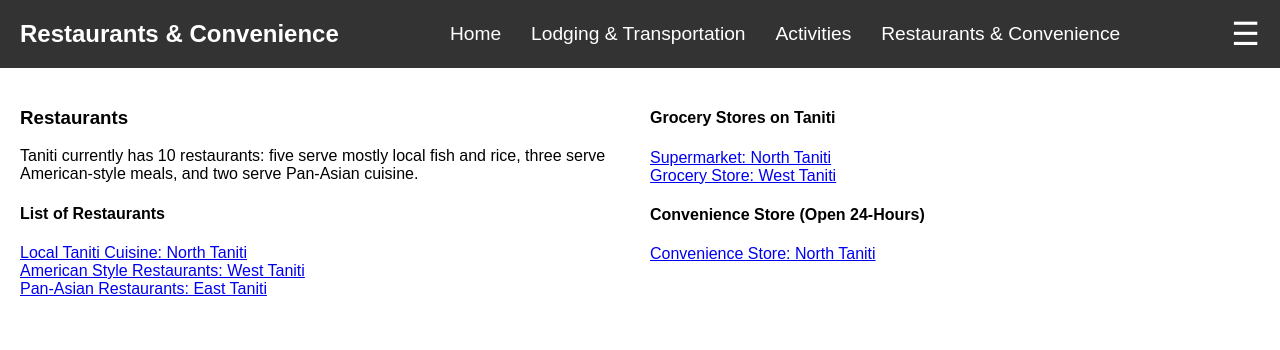
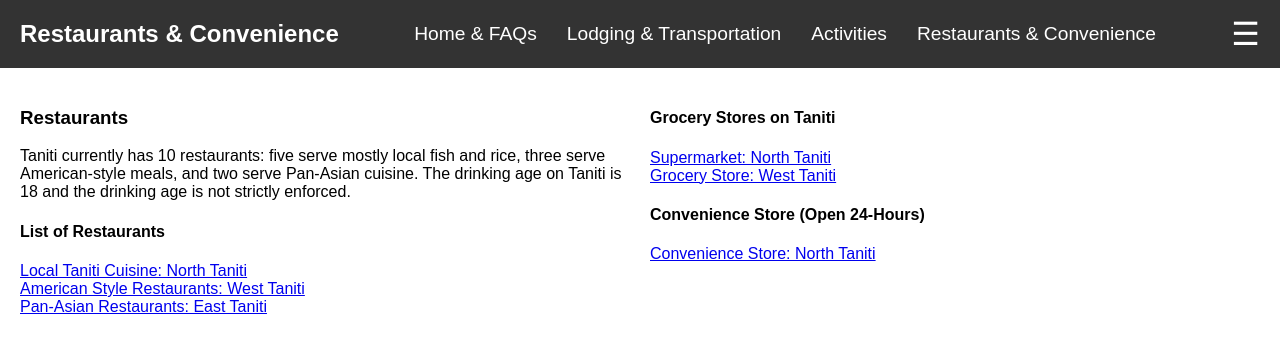
Before and after one commit to KateFavre/UXdesignD479, a plain HTML site: page restaurantsandconvenience.html in a window 1280 px wide. Drawn offline with Linux system fonts and the light colour scheme.

Commit message:
adding changes from Guerilla Usability Testing

```diff
--- a/restaurantsandconvenience.html
+++ b/restaurantsandconvenience.html
@@ -12,7 +12,7 @@
     <nav class="navbar">
         <div class="logo">Restaurants & Convenience</div>
         <ul class="nav-links">
-            <li><a href="home.html">Home</a></li>
+            <li><a href="home.html">Home & FAQs</a></li>
             <li><a href="lodgingandtransportation.html">Lodging & Transportation</a></li>
             <li><a href="activities.html">Activities</a></li>
             <li><a href="restaurantsandconvenience.html">Restaurants & Convenience</a></li>
@@ -23,7 +23,7 @@
         <div class = "column">
             <h3>Restaurants</h3>
             <p>
-                Taniti currently has 10 restaurants: five serve mostly local fish and rice, three serve American-style meals, and two serve Pan-Asian cuisine.
+                Taniti currently has 10 restaurants: five serve mostly local fish and rice, three serve American-style meals, and two serve Pan-Asian cuisine. The drinking age on Taniti is 18 and the drinking age is not strictly enforced.
             </p>
             <h4>List of Restaurants</h4>
             <ul>
```
Also changed, not shown: activities.html (+1 -1 lines), entertainment.html (+1 -1 lines), groundtransport.html (+1 -1 lines), home.html (+1 -1 lines), lodging.html (+1 -1 lines), lodgingandtransportation.html (+1 -1 lines), sightseeing.html (+1 -1 lines), transportation.html (+1 -1 lines), transportationtoisland.html (+1 -1 lines).
